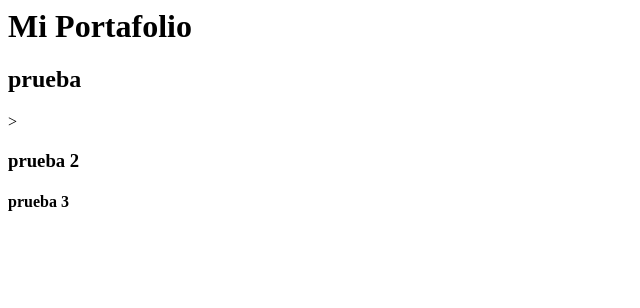
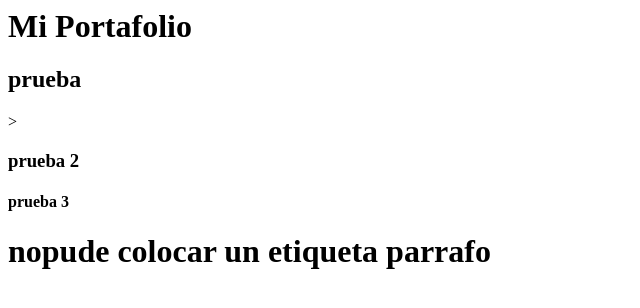
Before and after one commit to victor3319/portafFrontend, a plain HTML site: page index.html in a window 1280 px wide. Shown: the whole page, without its empty margins (0-640 px from the left). Drawn offline with Linux system fonts and the light colour scheme.

Commit message:
Update index.html

```diff
--- a/index.html
+++ b/index.html
@@ -2,3 +2,4 @@
 <h2>prueba</h2>>
 <h3>prueba 2</h3>
 <h4>prueba 3</h4>
+<h1>nopude colocar un etiqueta parrafo </h1>
```
